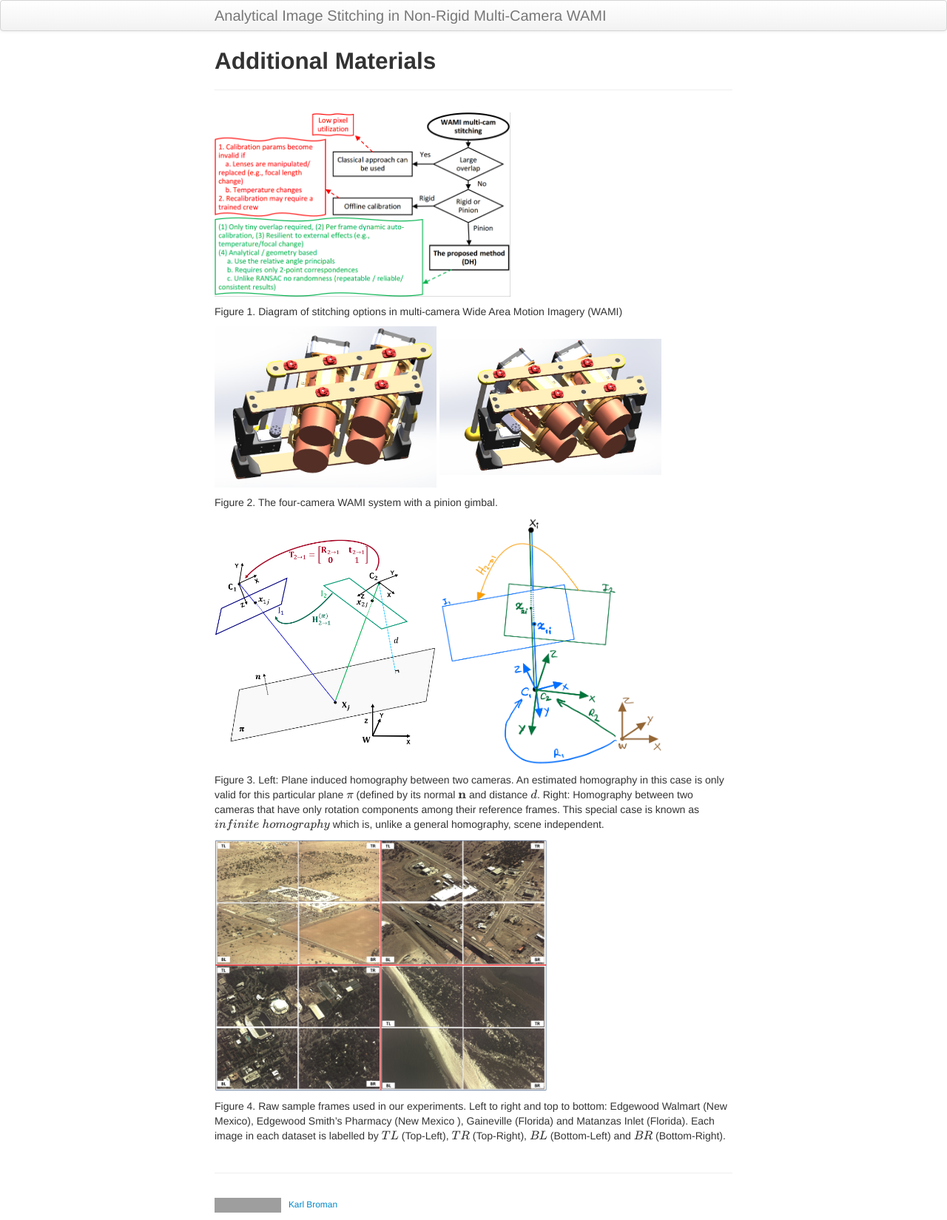
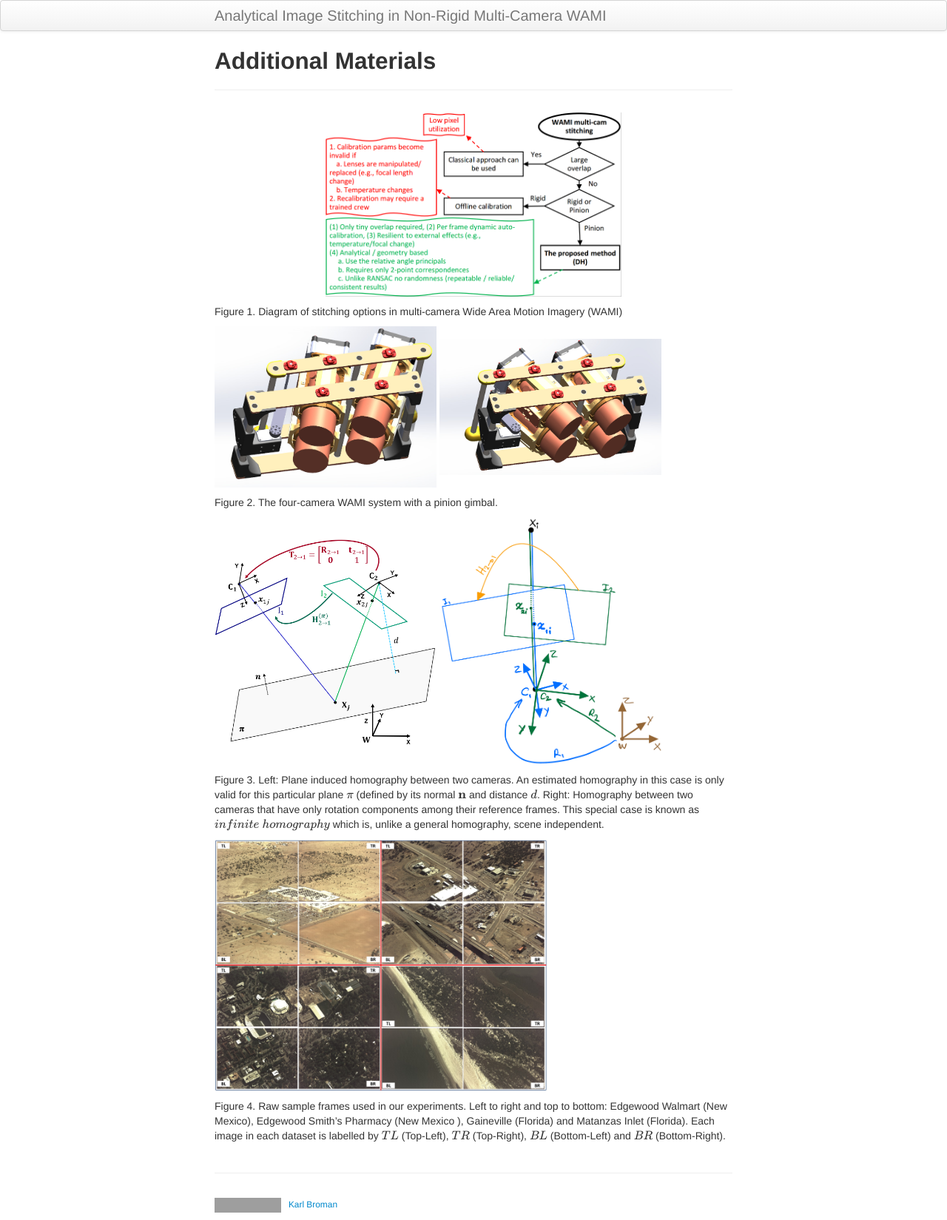
Before and after one commit to twbot/DHPaperExtras, a Jekyll site: the page built from index.md, in a window 1280 px wide. Shown: the whole page at 74% size. Built offline with Jekyll 4.4.1, drawn with Linux system fonts in a browser that asks for light colours; formulas are drawn with MathJax 3; grey boxes are pictures that could not be loaded.

Commit message:
image center fix

```diff
--- a/index.md
+++ b/index.md
@@ -5,7 +5,9 @@ tagline:
 description: Additional Material
 ---
 
-<img src="./images/diagram.png" alt="Diagram" width="400"/>
+<img src="./images/diagram.png" alt="Diagram" width="400" style="display: block;
+  margin-left: auto;
+  margin-right: auto;" />
 
 Figure 1. Diagram of stitching options in multi-camera Wide Area Motion Imagery (WAMI)
 
```
